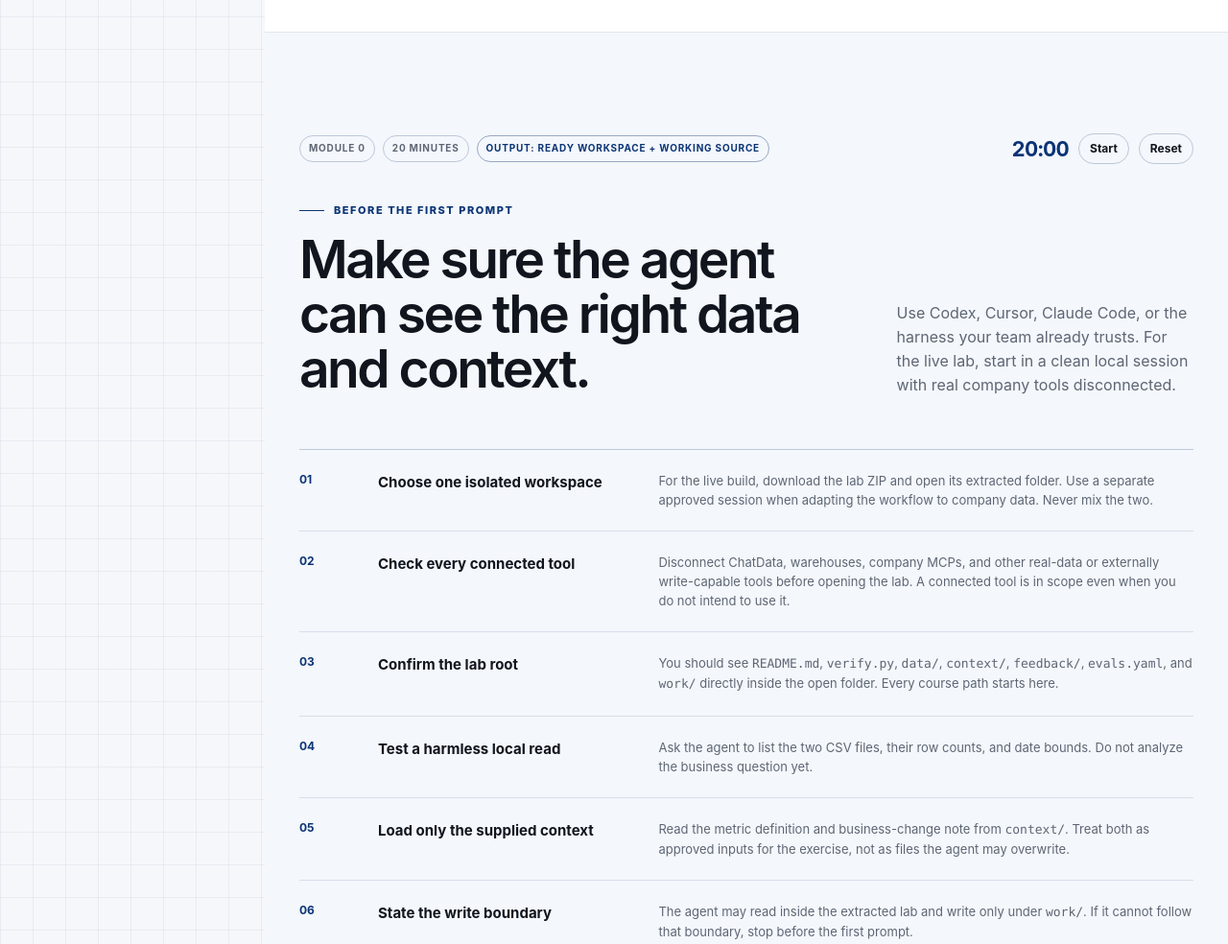
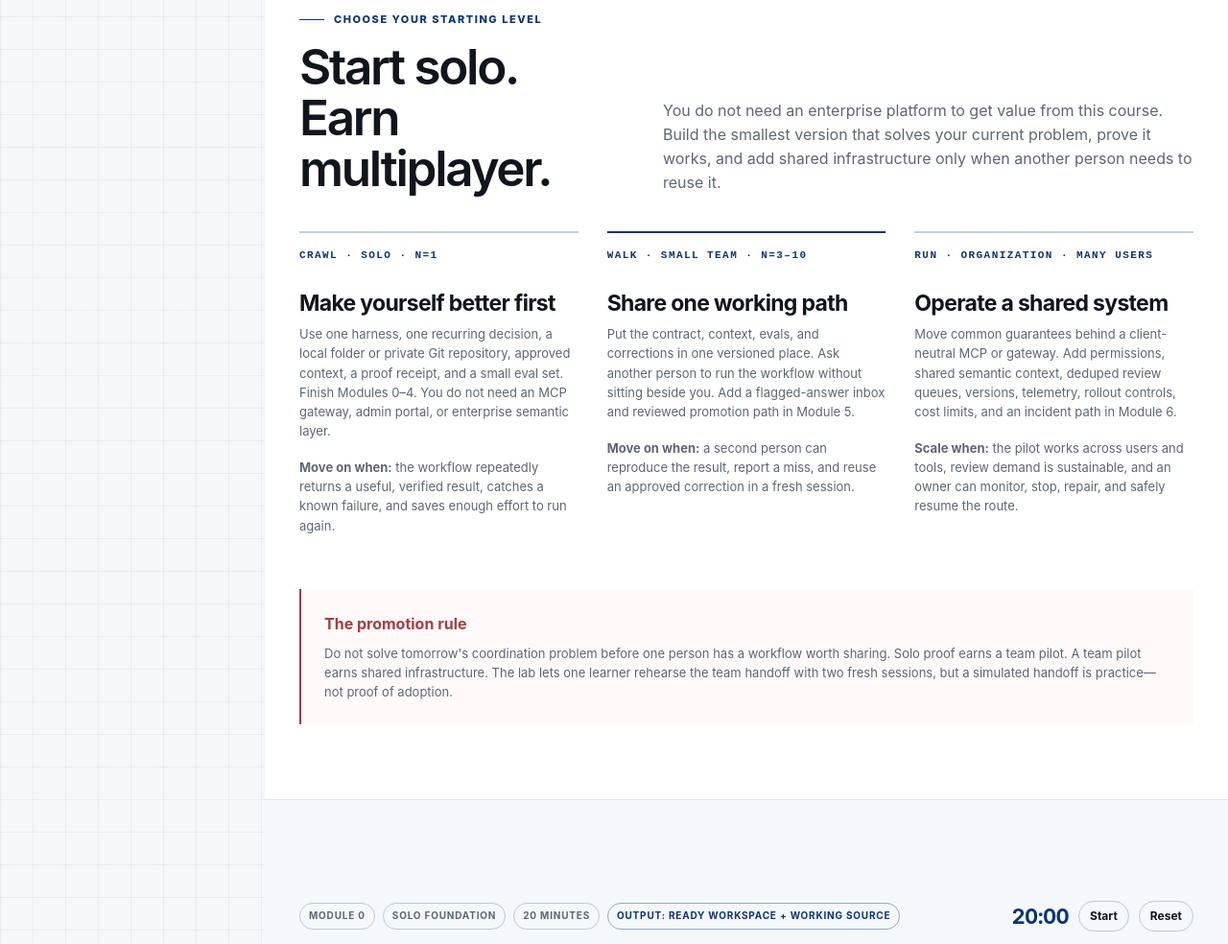
Before and after one commit to parasdoshicom/world-class-agentic-analytics-in-production, a website: page index.html in a window 1280 px wide. Shown: the part 1343-2327 px from the top of the page at 96% size. Drawn offline with Linux system fonts and the light colour scheme.

Commit message:
Clarify solo-to-multiplayer course path

```diff
--- a/index.html
+++ b/index.html
@@ -186,6 +186,7 @@
 
     .spine-band { padding: 72px 0 78px; background: #fff; border-bottom: 1px solid var(--line); }
     .spine-intro { display: grid; grid-template-columns: minmax(0, .72fr) minmax(0, 1.28fr); gap: 68px; align-items: end; margin-bottom: 38px; }
+    .maturity-intro { margin-top: 48px; }
     .spine-intro h2 { font-size: clamp(34px, 4vw, 54px); }
     .spine-intro p { margin: 0; color: var(--muted); }
     .spine-grid { display: grid; grid-template-columns: repeat(3, 1fr); gap: 30px; }
@@ -705,7 +706,7 @@
         <div>
           <p class="eyebrow">Live workshop · one production path, end to end</p>
           <h1>Build analytics agents people can trust.</h1>
-          <p class="hero-deck">Contract one recurring question, run it, catch a bad answer, promote the correction, prove that a fresh session reuses it, and make a measured Scale, Hold, or Stop decision.</p>
+          <p class="hero-deck">Start by making one recurring analytics workflow trustworthy for yourself. Then earn the right to share it with a team, add a review loop, and operate it in production.</p>
           <div class="hero-meta">
             <span><i></i> Five hours, live</span>
             <span><i></i> Python optional</span>
@@ -743,13 +744,42 @@
           <article class="spine"><span class="spine-num">SPINE 02</span><h3>Systems I built</h3><p>Acquisition War Room, Abandonment Intelligence, and the conversational data-agent front door—showing the product choices, controls, and operating loops behind each experience.</p><a href="#paras-built">Open the case studies →</a></article>
           <article class="spine"><span class="spine-num">SPINE 03</span><h3>Your hands-on build</h3><p>Use an approved company source or run the same workflow on the included conversion lab. Every prompt produces a file you can take back to work.</p><a href="#lab-kit">Download the practice lab →</a></article>
         </div>
+
+        <div class="spine-intro maturity-intro">
+          <div><span class="kicker">Choose your starting level</span><h2>Start solo. Earn multiplayer.</h2></div>
+          <p>You do not need an enterprise platform to get value from this course. Build the smallest version that solves your current problem, prove it works, and add shared infrastructure only when another person needs to reuse it.</p>
+        </div>
+        <div class="spine-grid" aria-label="Solo to team to organization maturity path">
+          <article class="spine">
+            <span class="spine-num">CRAWL · SOLO · N=1</span>
+            <h3>Make yourself better first</h3>
+            <p>Use one harness, one recurring decision, a local folder or private Git repository, approved context, a proof receipt, and a small eval set. Finish Modules 0–4. You do not need an MCP gateway, admin portal, or enterprise semantic layer.</p>
+            <p><strong>Move on when:</strong> the workflow repeatedly returns a useful, verified result, catches a known failure, and saves enough effort to run again.</p>
+          </article>
+          <article class="spine">
+            <span class="spine-num">WALK · SMALL TEAM · N=3–10</span>
+            <h3>Share one working path</h3>
+            <p>Put the contract, context, evals, and corrections in one versioned place. Ask another person to run the workflow without sitting beside you. Add a flagged-answer inbox and reviewed promotion path in Module 5.</p>
+            <p><strong>Move on when:</strong> a second person can reproduce the result, report a miss, and reuse an approved correction in a fresh session.</p>
+          </article>
+          <article class="spine">
+            <span class="spine-num">RUN · ORGANIZATION · MANY USERS</span>
+            <h3>Operate a shared system</h3>
+            <p>Move common guarantees behind a client-neutral MCP or gateway. Add permissions, shared semantic context, deduped review queues, versions, telemetry, rollout controls, cost limits, and an incident path in Module 6.</p>
+            <p><strong>Scale when:</strong> the pilot works across users and tools, review demand is sustainable, and an owner can monitor, stop, repair, and safely resume the route.</p>
+          </article>
+        </div>
+        <div class="boundary">
+          <strong>The promotion rule</strong>
+          <p>Do not solve tomorrow's coordination problem before one person has a workflow worth sharing. Solo proof earns a team pilot. A team pilot earns shared infrastructure. The lab lets one learner rehearse the team handoff with two fresh sessions, but a simulated handoff is practice—not proof of adoption.</p>
+        </div>
       </div>
     </section>
 
     <section class="section alt" id="setup" data-nav="setup">
       <div class="shell">
         <div class="module-topline">
-          <div class="module-meta"><span class="tag">Module 0</span><span class="tag">20 minutes</span><span class="tag output">Output: ready workspace + working source</span></div>
+          <div class="module-meta"><span class="tag">Module 0</span><span class="tag">Solo foundation</span><span class="tag">20 minutes</span><span class="tag output">Output: ready workspace + working source</span></div>
           <div class="timer" data-minutes="20"><span class="timer-readout">20:00</span><button class="button small timer-toggle" type="button">Start</button><button class="button small timer-reset" type="button">Reset</button></div>
         </div>
         <div class="section-header">
@@ -964,7 +994,7 @@ Do not analyze the business question yet. List the local files you can access, r
     <section class="section alt" id="module-1" data-nav="module-1">
       <div class="shell">
         <div class="module-topline">
-          <div class="module-meta"><span class="tag">Module 1</span><span class="tag">25 minutes</span><span class="tag output">Output: approved use-case brief</span></div>
+          <div class="module-meta"><span class="tag">Module 1</span><span class="tag">Solo foundation</span><span class="tag">25 minutes</span><span class="tag output">Output: approved use-case brief</span></div>
           <div class="timer" data-minutes="25"><span class="timer-readout">25:00</span><button class="button small timer-toggle" type="button">Start</button><button class="button small timer-reset" type="button">Reset</button></div>
         </div>
         <div class="section-header">
@@ -1053,7 +1083,7 @@ Ask the smallest missing clarification. Then recommend Build, Fix the foundation
     <section class="section" id="module-2" data-nav="module-2">
       <div class="shell">
         <div class="module-topline">
-          <div class="module-meta"><span class="tag">Module 2</span><span class="tag">35 minutes</span><span class="tag output">Output: contract + architecture map</span></div>
+          <div class="module-meta"><span class="tag">Module 2</span><span class="tag">Solo foundation</span><span class="tag">35 minutes</span><span class="tag output">Output: contract + architecture map</span></div>
           <div class="timer" data-minutes="35"><span class="timer-readout">35:00</span><button class="button small timer-toggle" type="button">Start</button><button class="button small timer-reset" type="button">Reset</button></div>
         </div>
         <div class="section-header">
@@ -1217,7 +1247,7 @@ Save work/02_contract.yaml and work/02_architecture.md. Mark unknown owners inst
     <section class="section alt" id="module-3" data-nav="module-3">
       <div class="shell">
         <div class="module-topline">
-          <div class="module-meta"><span class="tag">Module 3</span><span class="tag">40 minutes</span><span class="tag output">Output: reviewed metric + context path</span></div>
+          <div class="module-meta"><span class="tag">Module 3</span><span class="tag">Solo foundation</span><span class="tag">40 minutes</span><span class="tag output">Output: reviewed metric + context path</span></div>
           <div class="timer" data-minutes="40"><span class="timer-readout">40:00</span><button class="button small timer-toggle" type="button">Start</button><button class="button small timer-reset" type="button">Reset</button></div>
         </div>
         <div class="section-header">
@@ -1372,7 +1402,7 @@ Show the proposed file diff and wait for approval before treating it as trusted.
     <section class="section" id="module-4" data-nav="module-4">
       <div class="shell">
         <div class="module-topline">
-          <div class="module-meta"><span class="tag">Module 4</span><span class="tag">45 minutes</span><span class="tag output">Output: proof + response rules</span></div>
+          <div class="module-meta"><span class="tag">Module 4</span><span class="tag">Solo proof</span><span class="tag">45 minutes</span><span class="tag output">Output: proof + response rules</span></div>
           <div class="timer" data-minutes="45"><span class="timer-readout">45:00</span><button class="button small timer-toggle" type="button">Start</button><button class="button small timer-reset" type="button">Reset</button></div>
         </div>
         <div class="section-header">
@@ -1511,12 +1541,16 @@ Do not call an observed contributor a root cause unless the evidence isolates ca
     <section class="section alt" id="module-5" data-nav="module-5">
       <div class="shell">
         <div class="module-topline">
-          <div class="module-meta"><span class="tag">Module 5</span><span class="tag">45 minutes</span><span class="tag output">Output: flag → review → promote → reuse</span></div>
+          <div class="module-meta"><span class="tag">Module 5</span><span class="tag">Team bridge</span><span class="tag">45 minutes</span><span class="tag output">Output: flag → review → promote → reuse</span></div>
           <div class="timer" data-minutes="45"><span class="timer-readout">45:00</span><button class="button small timer-toggle" type="button">Start</button><button class="button small timer-reset" type="button">Reset</button></div>
         </div>
         <div class="section-header">
           <div><span class="kicker">Close the loop</span><h2>A correction matters only when the next person gets the better answer.</h2></div>
           <p class="section-lede">You will run the tests, process one seeded user report, hand it to a data admin, promote the accepted correction into shared context, and prove that a fresh session reuses it.</p>
+        </div>
+        <div class="boundary">
+          <strong>This is the handoff from solo to multiplayer</strong>
+          <p>Modules 0–4 make one operator's workflow useful and verifiable. Module 5 changes the test: can another person use the same artifacts, flag a miss, review the evidence, promote a narrow correction, and improve a fresh run? If you are working alone, use two fresh sessions to rehearse the roles. Before calling it a team system, repeat the handoff with another person.</p>
         </div>
         <div class="architecture-flow" aria-label="Live feedback and reuse loop">
           <div class="architecture-node"><b>01 · FLAG</b><strong>Student A reports the gap</strong><span>Capture the answer, missing evidence, failed self-validation, and decision risk.</span></div>
@@ -1667,12 +1701,16 @@ Save work/05_eval_results.csv and work/05_observed_operations.csv. The operation
     <section class="section" id="module-6" data-nav="module-6">
       <div class="shell">
         <div class="module-topline">
-          <div class="module-meta"><span class="tag">Module 6</span><span class="tag">25 minutes</span><span class="tag output">Output: controls + launch memo</span></div>
+          <div class="module-meta"><span class="tag">Module 6</span><span class="tag">Organization controls</span><span class="tag">25 minutes</span><span class="tag output">Output: controls + launch memo</span></div>
           <div class="timer" data-minutes="25"><span class="timer-readout">25:00</span><button class="button small timer-toggle" type="button">Start</button><button class="button small timer-reset" type="button">Reset</button></div>
         </div>
         <div class="section-header">
           <div><span class="kicker">Operate it</span><h2>Production begins when the demo ends.</h2></div>
           <p class="section-lede">A production plan needs owners, a review rhythm, monitoring, correction memory, cost, and a clear rule for stopping or narrowing the system. Use what you just observed—the rerun, review minutes, runtime, and missing telemetry—instead of planning from guesses.</p>
+        </div>
+        <div class="boundary">
+          <strong>Infrastructure follows adoption</strong>
+          <p>Keep local files while one person is learning. Use a shared repository and lightweight review when a small team is iterating. Add a gateway, admin queue, deduplication, centralized permissions, and formal operations when usage crosses tools, teams, or risk boundaries. Each layer should remove an observed failure or coordination cost.</p>
         </div>
         <div class="teaching-grid">
           <div class="teaching-copy">
```
Also changed, not shown: README.md, prompts/README.md.
